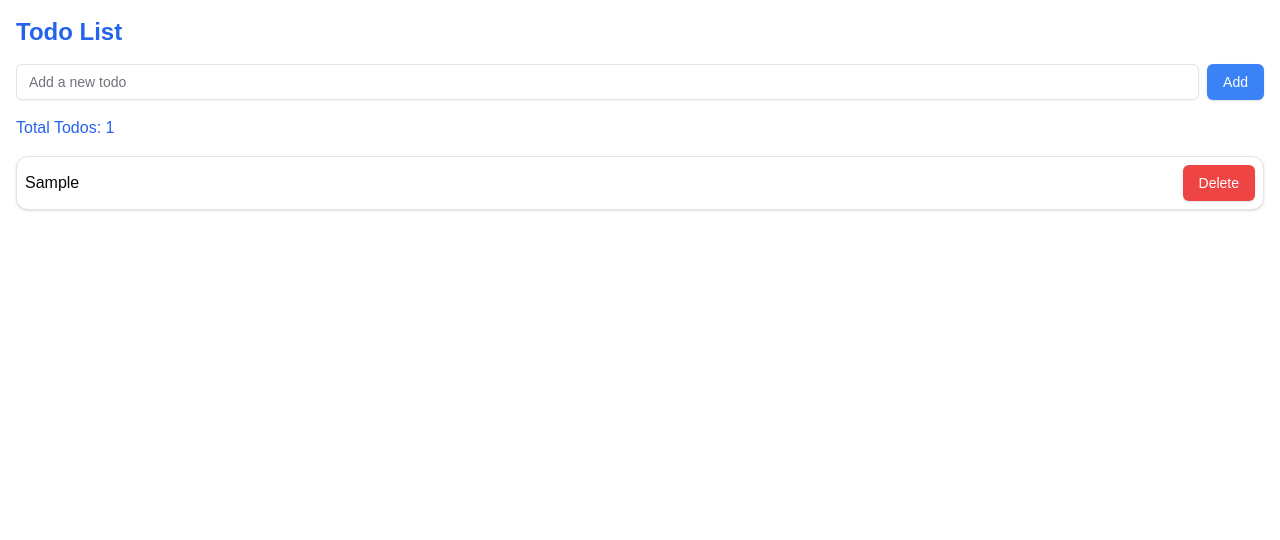
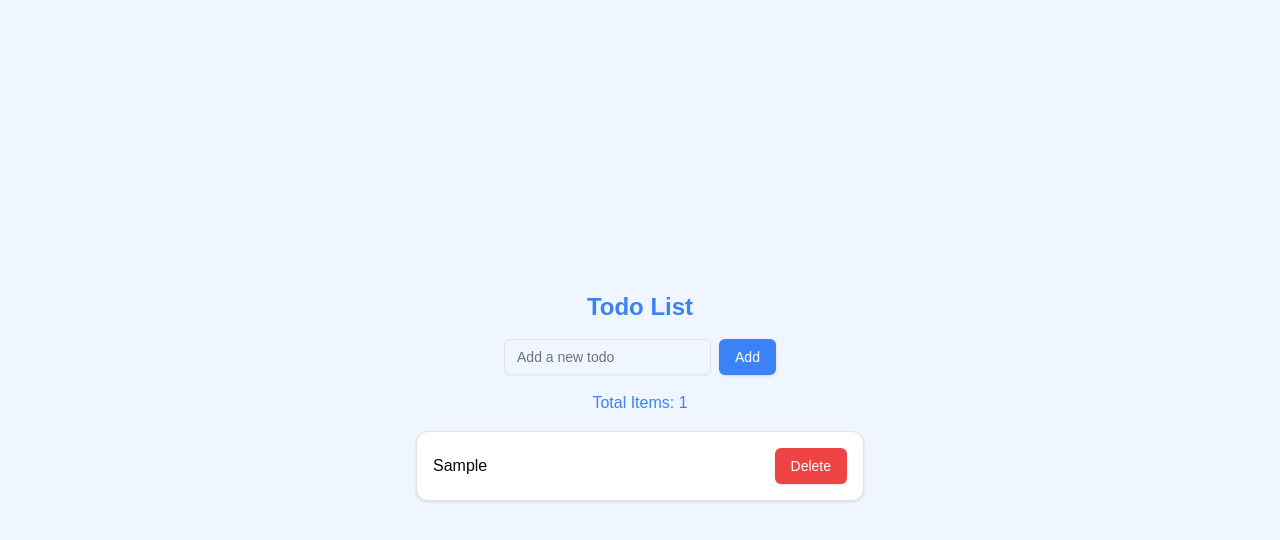
Before and after one commit to Eschinlle/taskmaster, a Next.js app in the folder frontend/: page / in a window 1280 px wide. Both pictures are taken after typing "Sample" into the empty fields and a click on the button "Add". Shown: the top 540 px of the page. Built offline with nearby package versions, Linux system fonts and the light colour scheme.

Commit message:
Implemented todo list with add, delete, update features, item counter, and centered layout using blue colors

```diff
--- a/frontend/src/app/page.js
+++ b/frontend/src/app/page.js
@@ -1,9 +1,9 @@
 "use client";
 
 import { useState } from "react";
-import { Card } from "@/components/ui/card";
 import { Button } from "@/components/ui/button";
 import { Input } from "@/components/ui/input";
+import { Card } from "@/components/ui/card";
 
 export default function HomePage() {
   const [todos, setTodos] = useState([]);
@@ -27,8 +27,8 @@ export default function HomePage() {
   };
 
   return (
-    <div className="p-4">
-      <h1 className="text-2xl font-bold text-blue-600 mb-4">Todo List</h1>
+    <div className="flex flex-col items-center justify-center min-h-screen bg-blue-50">
+      <h1 className="text-2xl font-bold text-blue-500 mb-4">Todo List</h1>
       <div className="flex items-center mb-4">
         <Input
           value={newTodo}
@@ -40,16 +40,15 @@ export default function HomePage() {
           Add
         </Button>
       </div>
-      <div className="mb-4">
-        <span className="text-blue-600">Total Todos: {todos.length}</span>
-      </div>
+      <div className="text-blue-500 mb-4">Total Items: {todos.length}</div>
+      <div className="w-full max-w-md">
         {todos.map((todo) => (
-        <Card key={todo.id} className="mb-2 p-2 flex justify-between items-center">
+          <Card key={todo.id} className="mb-2 p-4 flex justify-between items-center">
             <input
               type="text"
               value={todo.text}
               onChange={(e) => updateTodo(todo.id, e.target.value)}
-            className="flex-grow mr-2"
+              className="flex-1 mr-2"
             />
             <Button
               onClick={() => deleteTodo(todo.id)}
@@ -60,5 +59,6 @@ export default function HomePage() {
           </Card>
         ))}
       </div>
+    </div>
   );
 }
```
Lines whose indentation alone changed are shown as unchanged.
